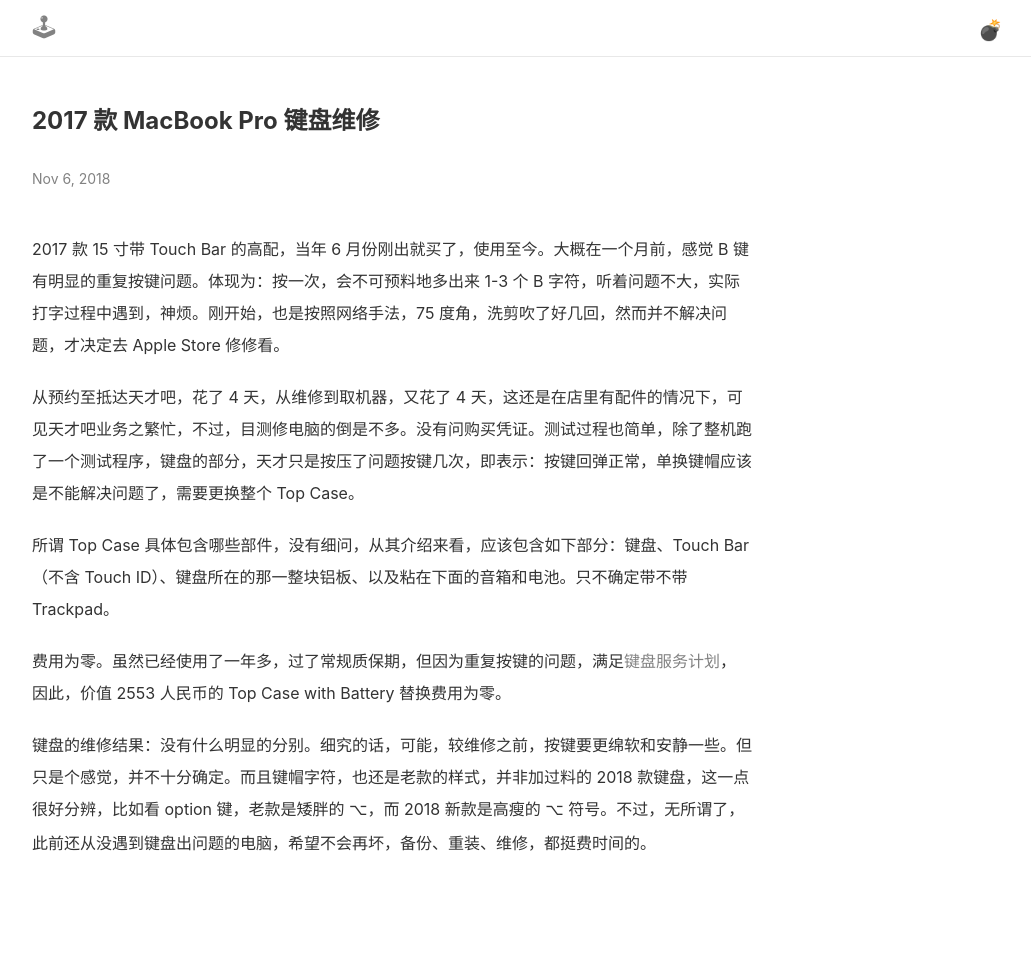
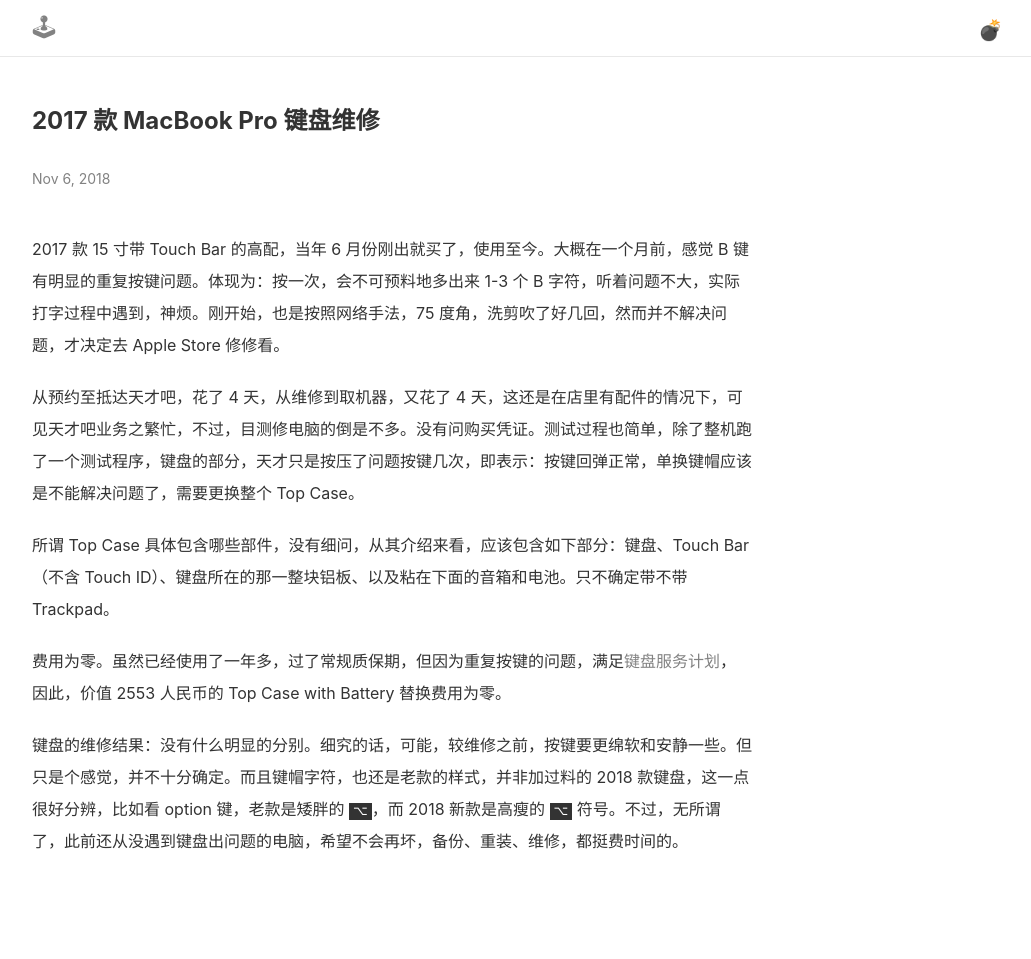
Before and after one commit to placeless/placeless.github.io, a Jekyll site: the page built from _posts/2018-11-06-a-repair-to-macbook-pro-2017-keyboard-repeat-unexpectedly.md, in a window 1280 px wide. Shown: the whole page, without its empty margins (248-1279 px from the left). Built offline with Jekyll 4.4.1, drawn with Linux system fonts in a browser that asks for light colours; comment, search, counter and statistics services are not loaded.

Commit message:
added style to kbd tag

```diff
--- a/_sass/_layout.scss
+++ b/_sass/_layout.scss
@@ -203,3 +203,15 @@
 // .post ul, { list-style: circle; }
 // .post ul li, .post ol li { margin-bottom: $spacing-unit / 6; }
 // .post { letter-spacing: .5px; }
+
+/**
+ * Keyboard Key
+ */
+
+kbd {
+    color: #fff;
+    padding: 0 3px;
+    background-color: #333;
+    font-size: 0.8em;
+    border: 1px solid #333;
+}
```
